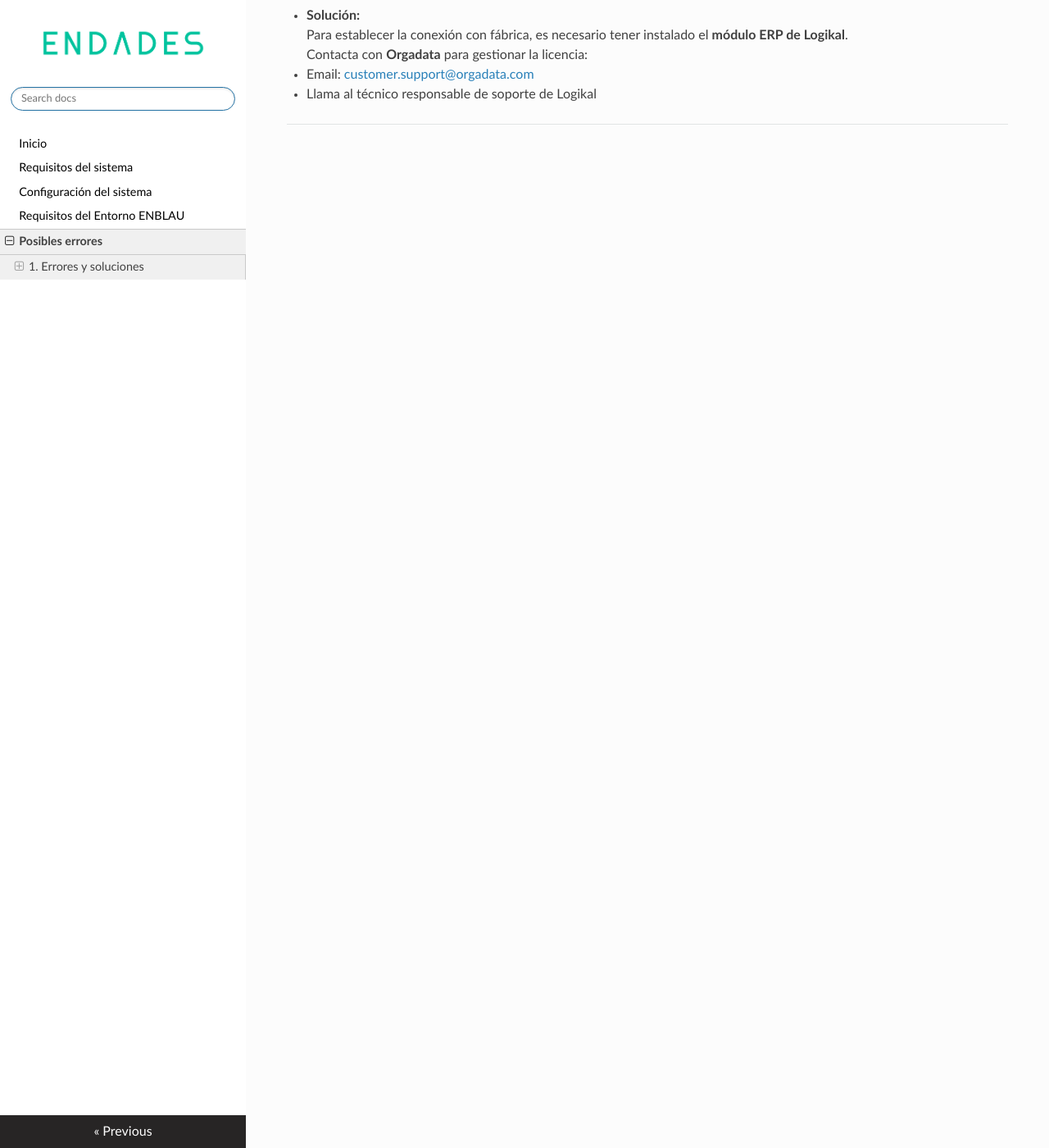
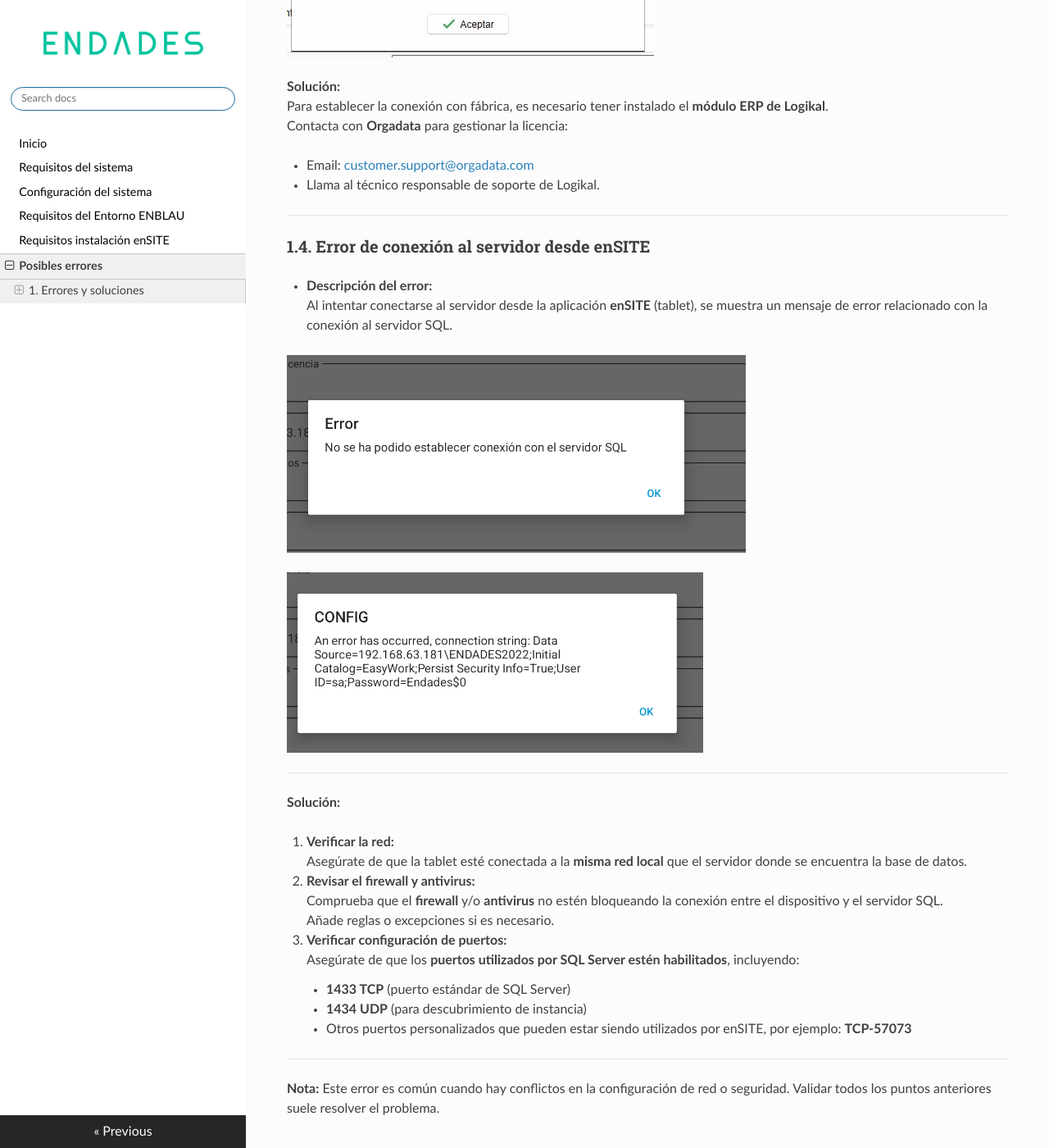
Before and after one commit to endades/Setup-installation, an MkDocs documentation site: the page built from docs/Posibles_Errores.md, in a window 1280 px wide and 1400 px high, scrolled down 4175 px. Shown: the whole window at 82% size. Built offline with MkDocs 1.6.1, drawn with Linux system fonts in a browser that asks for light colours; nearby versions of some CDN libraries; some of the changed text lies outside the part shown.

Commit message:
Updated info Posibles errores y Requisitos ENBLAU: Added Requisitos enSITE

```diff
--- a/docs/Posibles_Errores.md
+++ b/docs/Posibles_Errores.md
@@ -13,50 +13,83 @@
 **Solución:**
   Revisar las reglas y excepciones del antivirus o firewall en el servidor. Ejemplo:
 
-  1. Desde el Firewall Configuración avanzada - **Reglas de entrada** verificar que los puertos **1433 TCP** y **1434 UDP** estén habilitados:
+  1. Desde el Firewall Configuración avanzada - **Reglas de entrada** verificar que los puertos **1433 TCP** (puerto estándar de SQL Server) y **1434 UDP** (para descubrimiento de instancia) estén habilitados:
 
-    ![Error base de datos](images/Erros/error_bdd2.jpg)
+  ![Error base de datos](images/Erros/error_bdd2.jpg)
 
   2. Desde **Sql Server Configuration Manager** verificar si la instancia **ENDADES2022** tiene el TCP/IP habilitado:
 
-    ![Error base de datos](images/Erros/error_bdd3.jpg)
+  ![Error base de datos](images/Erros/error_bdd3.jpg)
 
 
   > **Nota:** Para más detalles, consulta la sección **2. Ajustes del antivirus y firewall** en la guía de [Configuración del Sistema](Configuracion_Sistema.md).
 
-  Una vez revisado acceder a **enCONNECT** y seleccionar el servidor y la base de datos
+  Una vez revisado acceder a **enCONNECT** y seleccionar el servidor y la base de datos.
 
 ---
 
 ### 1.2. Error de conexión a fábrica
 
-- **Descripción del error:**
+**Descripción del error:**
   Al intentar conectarse a fábrica, aparece un error indicando que la ruta de ejecución para conectar con **Logikal** no está definida correctamente.
 
   ![Error ruta](images/Erros/error_path.jpg)
 
-- **Solución:**
+**Solución:**
   Verifica que la ruta de la aplicación **Logikal** sea la correcta.
-  En ENBLAU, dirígete a:
-  **General → Logikal - Conexión y Proyectos**.
+
+  - En ENBLAU, dirígete a:
+    **General → Logikal - Conexión y Proyectos**.
 
   ![Solución ruta 1](images/Erros/solucion_path2.jpg)
+
   ![Solución ruta 2](images/Erros/solucion_path.jpg)
 
 ---
 
 ### 1.3. Error de interfaz con ERP
 
-- **Descripción del error:**
+**Descripción del error:**
   Al intentar conectarse a fábrica, se muestra un error indicando que no se encuentra una licencia válida para la **interfaz ERP** de Logikal.
 
   ![Error ERP Logikal](images/Erros/error_ERP.jpg)
 
-- **Solución:**
+**Solución:**
   Para establecer la conexión con fábrica, es necesario tener instalado el **módulo ERP de Logikal**.
   Contacta con **Orgadata** para gestionar la licencia:
 
   - Email: [customer.support@orgadata.com](mailto:customer.support@orgadata.com)
-  - Llama al técnico responsable de soporte de Logikal
+  - Llama al técnico responsable de soporte de Logikal.
 
 ---
+
+### 1.4. Error de conexión al servidor desde enSITE
+
+- **Descripción del error:**
+  Al intentar conectarse al servidor desde la aplicación **enSITE** (tablet), se muestra un mensaje de error relacionado con la conexión al servidor SQL.
+
+  ![Error enSITE](images/Erros/error_ensite.jpg)
+
+  ![Error enSITE](images/Erros/error_ensite2.jpg)
+
+---
+
+**Solución:**
+
+  1. **Verificar la red:**
+    Asegúrate de que la tablet esté conectada a la **misma red local** que el servidor donde se encuentra la base de datos.
+
+  2. **Revisar el firewall y antivirus:**
+    Comprueba que el **firewall** y/o **antivirus** no estén bloqueando la conexión entre el dispositivo y el servidor SQL.
+    Añade reglas o excepciones si es necesario.
+
+  3. **Verificar configuración de puertos:**
+    Asegúrate de que los **puertos utilizados por SQL Server estén habilitados**, incluyendo:
+
+      - **1433 TCP** (puerto estándar de SQL Server)
+      - **1434 UDP** (para descubrimiento de instancia)
+      - Otros puertos personalizados que pueden estar siendo utilizados por enSITE, por ejemplo: **TCP-57073**
+
+---
+
+**Nota:** Este error es común cuando hay conflictos en la configuración de red o seguridad. Validar todos los puntos anteriores suele resolver el problema.
--- a/mkdocs.yml
+++ b/mkdocs.yml
@@ -29,4 +29,5 @@
   - Requisitos del sistema: Requisitos_Sistema.md
   - Configuración del sistema: Configuracion_Sistema.md
   - Requisitos del Entorno ENBLAU: Requisitos_ENBLAU.md
+  - Requisitos instalación enSITE: Requisitos_enSITE.md
   - Posibles errores: Posibles_Errores.md
```
Also changed, not shown: docs/Requisitos_ENBLAU.md (+8 -0 lines), docs/Requisitos_enSITE.md (added, +45 -0 lines), docs/images/Erros/error_ensite.jpg (added), docs/images/Erros/error_ensite2.jpg (added), docs/images/Instal_config/ensite.jpg (added), docs/images/Instal_config/ensite1.jpg (added), docs/images/Instal_config/ensite2.jpg (added), docs/images/Instal_config/ensite3.jpg (added).
